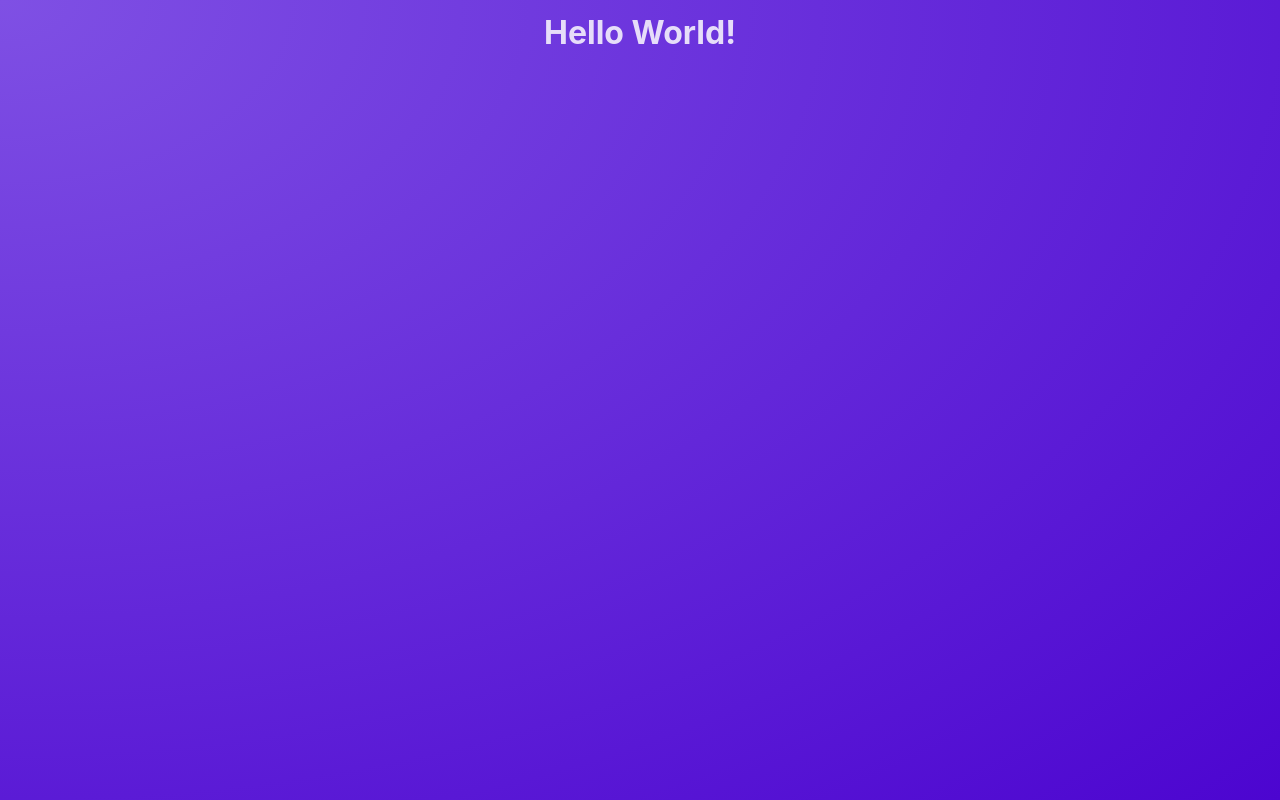
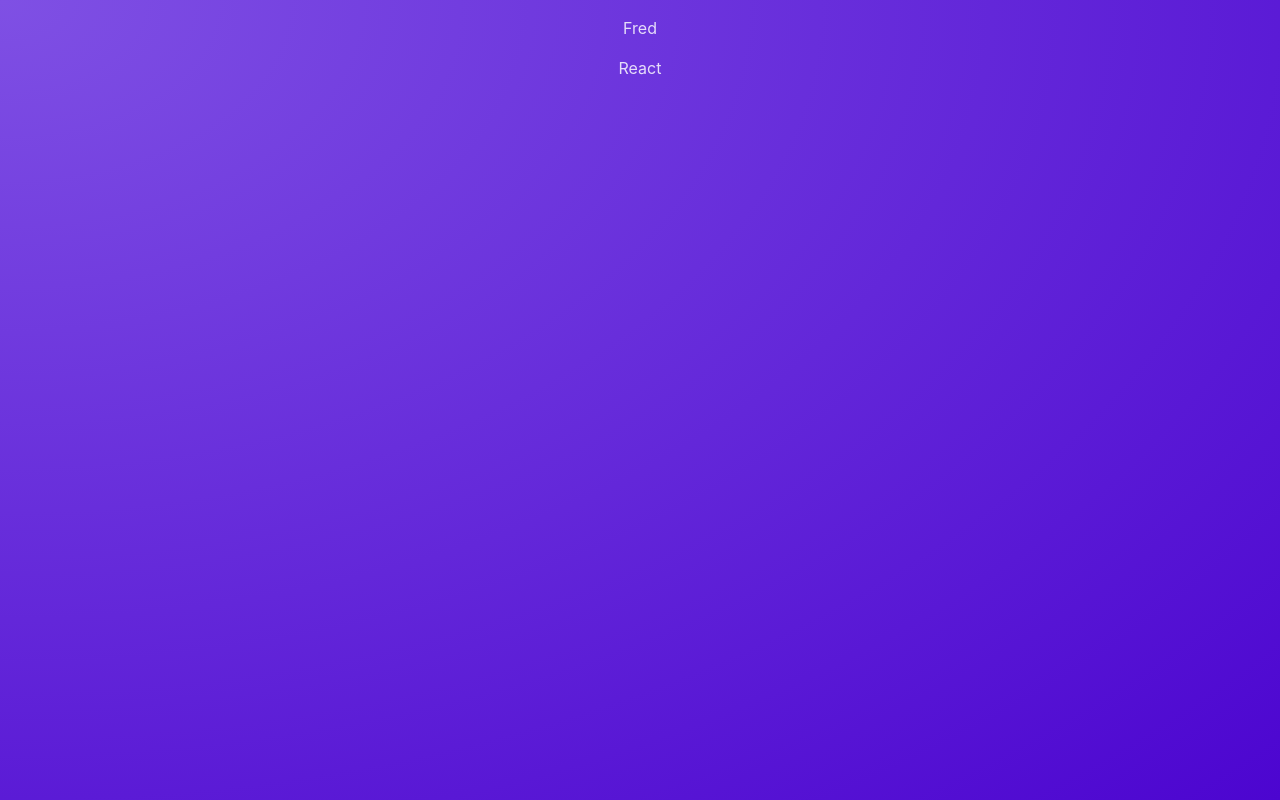
Before and after one commit to fredericreact/reactSummary, a React (Vite) app: page / in a window 1280 px wide. Built offline with nearby package versions, Linux system fonts and the light colour scheme.

Commit message:
Building A First Custom Component

```diff
--- a/src/App.jsx
+++ b/src/App.jsx
@@ -1,5 +1,7 @@
+import Post from './components/Post'
+
 function App() {
-  return <h1>Hello World!</h1>;
+  return <Post/>;
 }
 
 export default App;
--- /dev/null
+++ b/src/components/Post.jsx
@@ -0,0 +1,10 @@
+const Post = () => {
+    return (
+    <div>
+        <p>Fred</p>
+        <p>React</p>
+    </div>
+    )
+}
+
+export default Post
```
